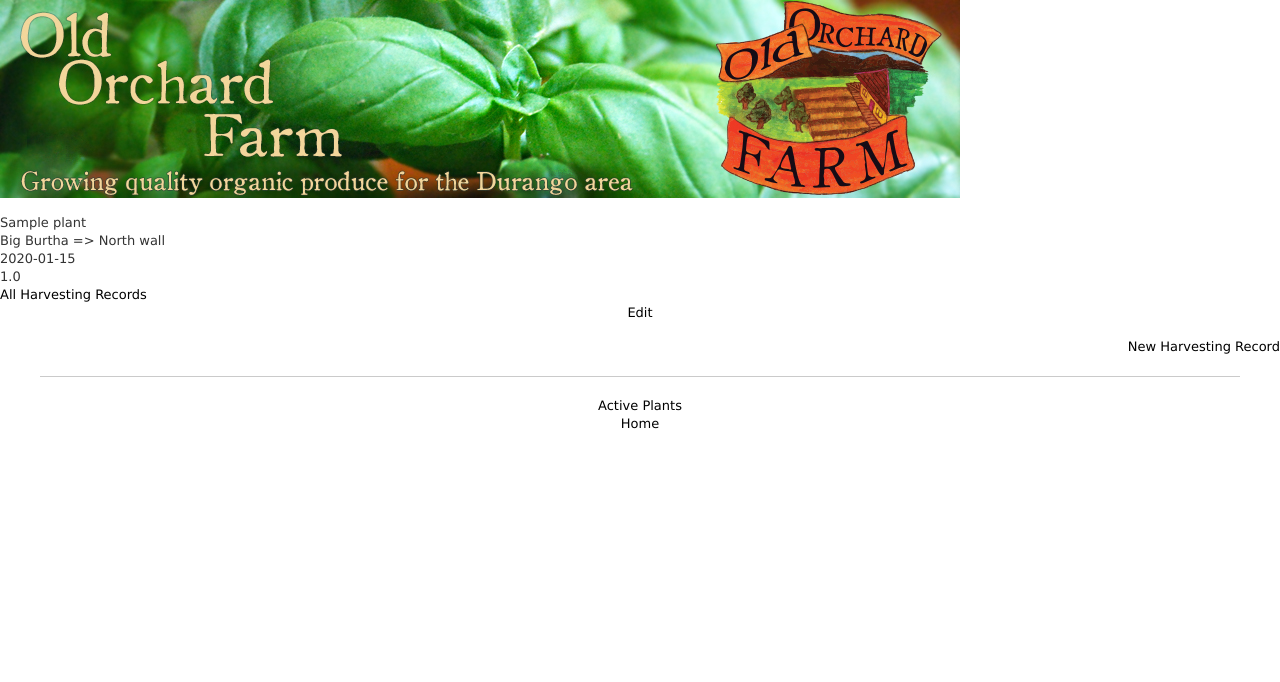
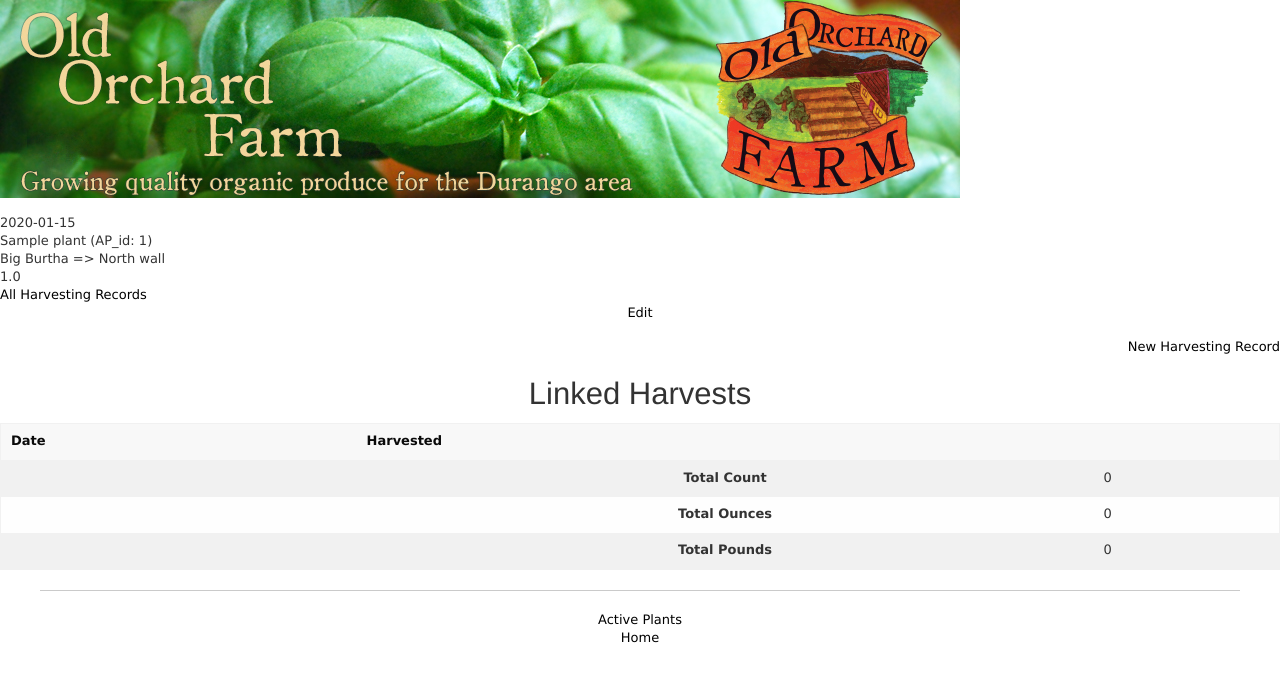
Before and after one commit to Shadoath/OOF, a Rails app: page /harvesting_records/1 in a window 1280 px wide. Shown: the top 682 px of the page. Run offline with Rails 7, Linux system fonts and the light colour scheme; the visitor is signed in with stand-in values (Sample User, id 1); data comes from the database, SQL or seed files in the repository; tables that the repository leaves empty hold one stand-in row (values such as "Sample post"); data that the repository does not hold is empty; style sheets or scripts are compiled from the project's sources; some libraries are stand-ins or nearby versions.

Commit message:
Better styling and harvesting page shows past harvests

```diff
--- a/app/controllers/application_controller.rb
+++ b/app/controllers/application_controller.rb
@@ -7,4 +7,8 @@
    def sort_direction
         %w[asc desc].include?(params[:direction]) ?  params[:direction] : "asc"
     end
+
+   def w_api
+      @w_api ||= Wunderground.new("ef532dcfb1826593")
+   end
 end
--- a/app/controllers/harvesting_records_controller.rb
+++ b/app/controllers/harvesting_records_controller.rb
@@ -5,16 +5,23 @@
   # GET /harvesting_records.json
   def index
      if(!params[:sort].nil?)
-        @harvesting_records = HarvestingRecord.order(params[:sort] + ' ' + params[:direction]).all
+        if params[:sort] == "location_id" || params[:sort] == "plant_id"
+           @harvesting_records = HarvestingRecord.joins(:active_plant).order(params[:sort] + ' ' + params[:direction]).all
+        else
+           @harvesting_records = HarvestingRecord.order(params[:sort] + ' ' + params[:direction]).all
+        end
      else
         @harvesting_records = HarvestingRecord.order(:date_harvested).all
      end
-    @harvesting_records = HarvestingRecord.all
   end
 
   # GET /harvesting_records/1
   # GET /harvesting_records/1.json
   def show
+     puts "$$$$.$$ #{params.inspect}"
+     @harvesting_records = HarvestingRecord.where(active_plant_id: @harvesting_record.active_plant_id).order(:date_harvested).all
+#      @harvesting_records = HarvestingRecord.where(order(:date_harvested).all
+
   end
 
   # GET /harvesting_records/new
@@ -77,6 +84,10 @@
 
   private
     # Use callbacks to share common setup or constraints between actions.
+   def sort_column
+      HarvestingRecord.column_names.include?(params[:sort]) ? params[:sort] : "date_harvested"
+    end
+
     def set_harvesting_record
       @harvesting_record = HarvestingRecord.find(params[:id])
     end
--- a/app/views/active_plants/_form_update.erb
+++ b/app/views/active_plants/_form_update.erb
@@ -21,6 +21,9 @@
          </div>
       </div>
       <div class="small-12 columns">
+         <%= f.input :location_id, collection: Location.all, label: "Change Location..." %>
+      </div>
+      <div class="small-12 columns">
          <%= f.input :plant_status_id, collection: PlantStatus.all, label: "Change Status..." %>
       </div>
       <div class="small-12 columns">
--- a/app/views/active_plants/index.html.erb
+++ b/app/views/active_plants/index.html.erb
@@ -1,6 +1,7 @@
 <div class="row">
   <div class="small-12 columns">
       <h1>Listing Active Plants</h1>
+      <p class="text-left"><%= link_to 'New Active Plant', new_active_plant_path %></p>
       <table>
         <thead>
           <tr>
@@ -43,7 +44,8 @@
          <p class="text-center"><%= link_to 'Locations', locations_path %> </p>
       </div>
       <div class="small-4 columns">
-         <p class="text-right"><%= link_to 'New Active Plant', new_active_plant_path %></p>
+         <p class="text-right"><%= link_to 'Records', active_plant_records_path %></p>
+
       </div>
    </div>
 
--- a/app/views/active_plants/show.html.erb
+++ b/app/views/active_plants/show.html.erb
@@ -1,3 +1,5 @@
+<p class="text-left"><%= link_to 'New', new_active_plant_path %></p>
+
 <div class="row">
    <div class="small-12 columns">
       <p id="notice"><%= notice %></p>
@@ -30,6 +32,6 @@
       <p class="text-center"><%= link_to 'Edit', edit_active_plant_path(@active_plant) %> </p>
    </div>
    <div class="small-4 columns">
-      <p class="text-right"><%= link_to 'New Active Plant', new_active_plant_path %></p>
+      <p class="text-right"><%= link_to 'Harvest', new_harvesting_record_path(@active_plant), :active_plant_id => @active_plant.id %></p>
    </div>
 </div>
--- a/app/views/daily_records/index.html.erb
+++ b/app/views/daily_records/index.html.erb
@@ -38,7 +38,11 @@
     <% end %>
   </tbody>
 </table>
+
 <%= render 'weather' %>
+
+
+
 
 <br>
 <%= link_to 'New Daily data', new_daily_record_path %>
--- /dev/null
+++ b/app/views/harvesting_records/_past_harvests.html.erb
@@ -0,0 +1,46 @@
+<table align="center">
+   <thead>
+      <tr>
+         <th>Date</th>
+         <th>Harvested</th>
+         <th> </th>
+      </tr>
+   </thead>
+
+   <tbody>
+      <% total_ounces = 0 %>
+      <% total_pounds = 0 %>
+      <% total_count = 0 %>
+      <% @harvesting_records.each do |harvesting_record| %>
+         <% if harvesting_record.weight_type.name.to_s == "Ounces"
+            total_ounces += harvesting_record.count_harvested
+         elsif harvesting_record.weight_type.name.to_s == "Pounds"
+            total_pounds += harvesting_record.count_harvested
+         elsif harvesting_record.weight_type.name.to_s == "Count"
+            total_count += harvesting_record.count_harvested
+         end %>
+         <tr>
+            <% if harvesting_record.active_plant && harvesting_record.id != @harvesting_record.id %>
+            <td><%= harvesting_record.date_harvested %></td>
+            <td><%= harvesting_record.count_harvested %> <%= harvesting_record.weight_type.name %></td>
+            <td><%= link_to raw('<i class="fi-eye"></i>'), harvesting_record %> | <%= link_to raw('<i class="fi-pencil"></i>'), edit_harvesting_record_path(harvesting_record) %> | <%= link_to raw('<i class="fi-trash"></i>'), harvesting_record, method: :delete, data: { confirm: 'Are you sure?' } %></td>
+         <% end %>
+      </tr>
+      <% end %>
+      <tr>
+         <td></td>
+         <th>Total Count</th>
+         <td><%= total_count %> </td>
+      </tr>
+      <tr>
+         <td></td>
+         <th>Total Ounces</th>
+         <td><%= total_ounces %> </td>
+      </tr>
+      <tr>
+         <td></td>
+         <th>Total Pounds</th>
+         <td><%= total_pounds %> </td>
+      </tr>
+   </tbody>
+</table>
--- a/app/views/harvesting_records/show.html.erb
+++ b/app/views/harvesting_records/show.html.erb
@@ -1,16 +1,17 @@
 <div class="row">
    <p id="notice"><%= notice %></p>
+      <div class="small-12 columns">
+      <%= @harvesting_record.date_harvested %>
+   </div>
    <div class="small-12 columns">
-      <%= @harvesting_record.active_plant.plant.name %>
+      <%= "#{@harvesting_record.active_plant.plant.name} #{@harvesting_record.active_plant.plant.plant_type} (AP_id: #{@harvesting_record.active_plant_id})"%>
    </div>
       <div class="small-12 columns">
       <%= @harvesting_record.active_plant.location.name %>
    </div>
+
    <div class="small-12 columns">
-      <%= @harvesting_record.date_harvested %>
-   </div>
-   <div class="small-12 columns">
-      <%= @harvesting_record.count_harvested %>
+      <%= @harvesting_record.count_harvested %> <%= @harvesting_record.weight_type.name %>
    </div>
 
 </div>
@@ -25,3 +26,5 @@
          <p class="text-right"><%= link_to 'New Harvesting Record', new_harvesting_record_path %></p>
       </div>
    </div>
+<h3 align="center">Linked Harvests</h3>
+<%= render 'past_harvests' %>
--- a/app/views/plantings/index.html.erb
+++ b/app/views/plantings/index.html.erb
@@ -1,4 +1,5 @@
 <h1>Listing plantings</h1>
+<%= link_to 'New AP', new_active_plant_path %>
 
 <table>
   <thead>
@@ -30,5 +31,3 @@
 </table>
 
 <br>
-
-<%= link_to 'New Active Planting', new_active_plant_path %>
```
Also changed, not shown: app/controllers/daily_records_controller.rb (+10 -6 lines), app/views/daily_records/_weather.html.erb (+9 -8 lines), app/views/harvesting_records/index.html.erb (+10 -10 lines), app/views/locations/index.html.erb (+6 -4 lines).
